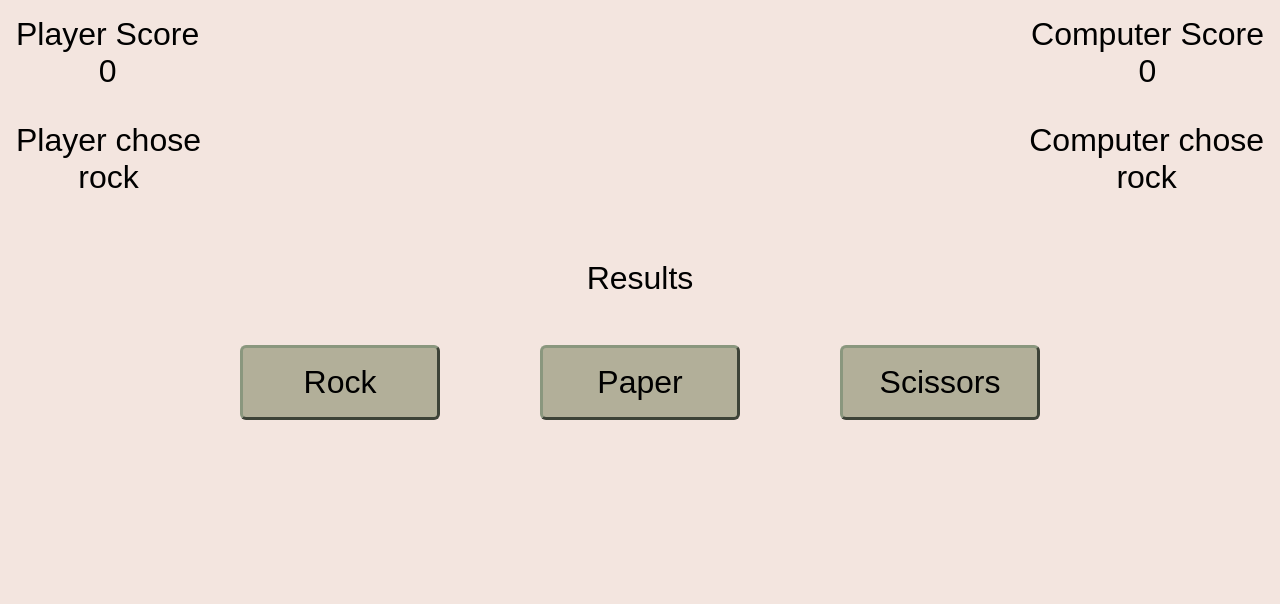
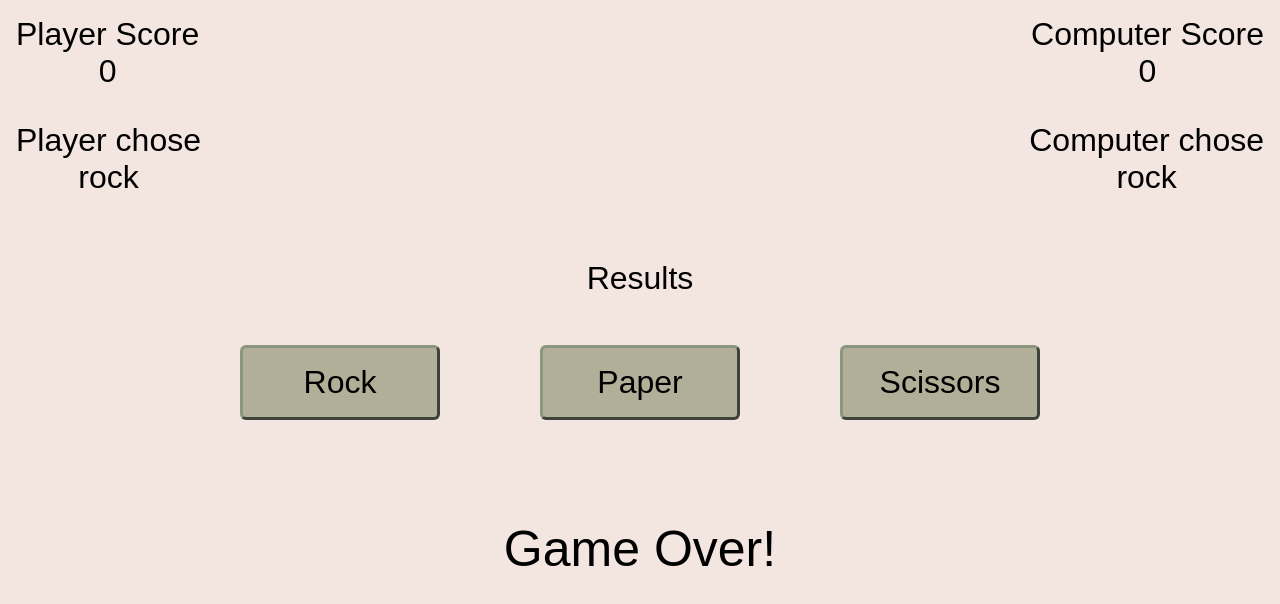
Before and after one commit to PotaytoDev/rock-paper-scissors, a plain HTML site: page index.html in a window 1280 px wide. Drawn offline with Linux system fonts and the light colour scheme.

Commit message:
Add content and layout for displaying final results

```diff
--- a/index.html
+++ b/index.html
@@ -40,5 +40,11 @@
     <button id="paper" class="selections">Paper</button>
     <button id="scissors" class="selections">Scissors</button>
   </div>
+
+  <div id="game-results-section">
+    <div id="game-results-container">
+      <p id="game-results">Game Over!</p>
+    </div>
+  </div>
 </body>
 </html>
--- a/styles.css
+++ b/styles.css
@@ -77,3 +77,15 @@ p {
   justify-content: center;
   margin: 48px 0;
 }
+
+/* Game results section */
+
+#game-results-section {
+  font-size: 50px;
+  display: flex;
+  justify-content: center;
+}
+
+#game-results-container {
+  margin-top: 100px;
+}
```
